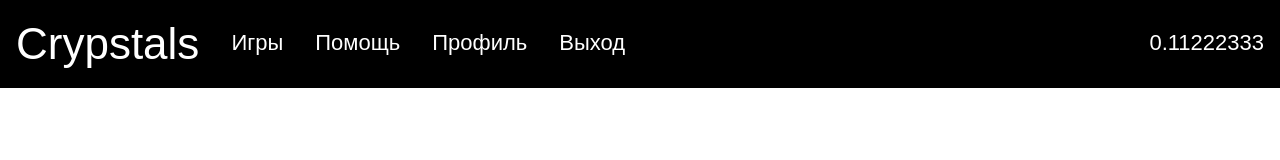
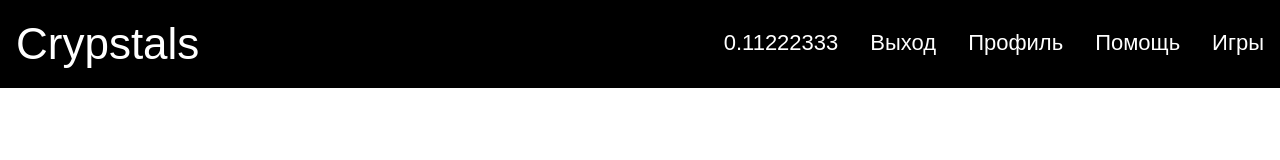
Before and after one commit to k0ttee/k0ttee.github.io, a plain HTML site: page a.html in a window 1280 px wide. Drawn offline with nearby package versions, Linux system fonts and the light colour scheme; a web font is replaced by a local one.

Commit message:
Update a.html

```diff
--- a/a.html
+++ b/a.html
@@ -67,10 +67,11 @@
 	}
 	header span{
 		float: right;
-		margin: 30px 16px 30px 0;
+		margin: 30px 16px 30px;
 		font-size: 22px;
 	}
 	header nav a{
+		float: right;
 		display: inline-block;
 		margin: 30px 16px 30px;
 		font-size: 22px;
```
